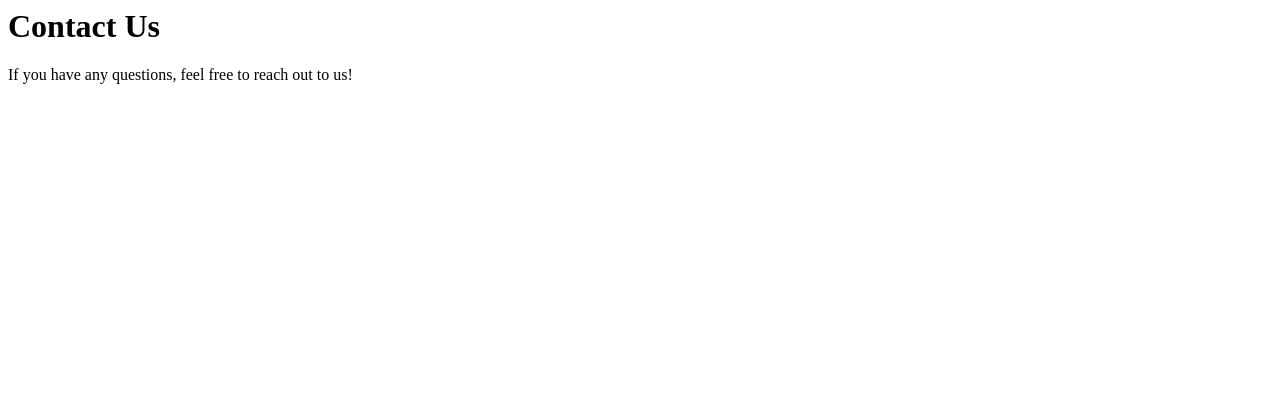
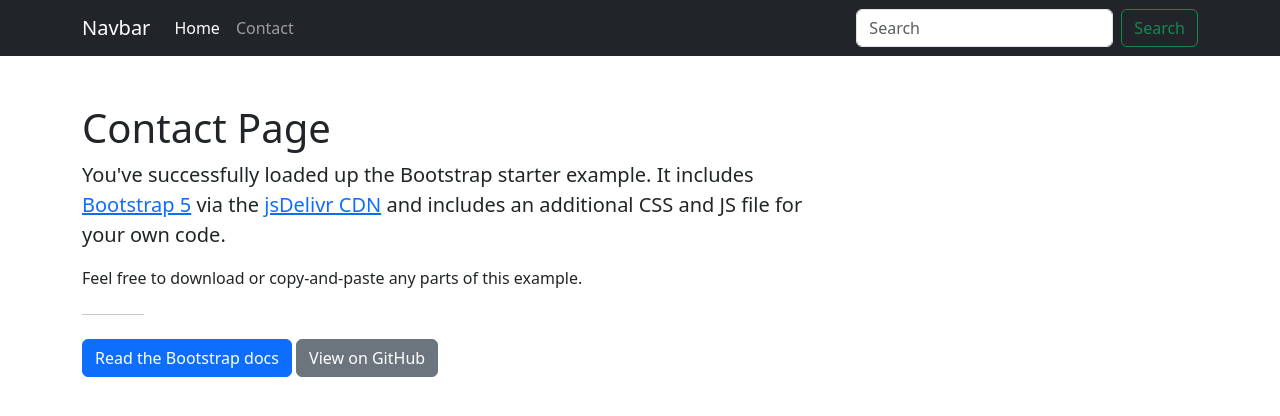
Before and after one commit to techknowch/php-mvc-framework, a PHP site: page /contact in a window 1280 px wide. Shown: the top 416 px of the page. Run offline with PHP 8.4, Linux system fonts and the light colour scheme.

Commit message:
Setup home and contact pages

```diff
--- a/views/contact.php
+++ b/views/contact.php
@@ -1,4 +1,64 @@
-<?php
+<!doctype html>
+<html lang="en">
+  <head>
+    <meta charset="utf-8">
+    <meta name="viewport" content="width=device-width, initial-scale=1">
+    <title>Bootstrap demo</title>
+    <link href="https://cdn.jsdelivr.net/npm/bootstrap@5.3.6/dist/css/bootstrap.min.css" rel="stylesheet" integrity="sha384-4Q6Gf2aSP4eDXB8Miphtr37CMZZQ5oXLH2yaXMJ2w8e2ZtHTl7GptT4jmndRuHDT" crossorigin="anonymous">
+    <link rel="stylesheet" href="styles.css">
+  </head>
+  <body>
+    <nav class="navbar navbar-expand-lg navbar-dark bg-dark">
+      <div class="container">
+        <a class="navbar-brand" href="#">Navbar</a>
+        <button class="navbar-toggler" type="button" data-bs-toggle="collapse" data-bs-target="#navbarSupportedContent" aria-controls="navbarSupportedContent" aria-expanded="false" aria-label="Toggle navigation">
+          <span class="navbar-toggler-icon"></span>
+        </button>
+        <div class="collapse navbar-collapse" id="navbarSupportedContent">
+          <ul class="navbar-nav me-auto mb-2 mb-lg-0">
+            <li class="nav-item">
+              <a class="nav-link active" aria-current="page" href="/">Home</a>
+            </li>
+            <li class="nav-item">
+              <a class="nav-link" href="/contact">Contact</a>
+            </li>
+            <!-- <li class="nav-item dropdown">
+              <a class="nav-link dropdown-toggle" href="#" id="navbarDropdown" role="button" data-bs-toggle="dropdown" aria-expanded="false">
+                Dropdown
+              </a>
+              <ul class="dropdown-menu" aria-labelledby="navbarDropdown">
+                <li><a class="dropdown-item" href="#">Action</a></li>
+                <li><a class="dropdown-item" href="#">Another action</a></li>
+                <li><hr class="dropdown-divider"></li>
+                <li><a class="dropdown-item" href="#">Something else here</a></li>
+              </ul>
+            </li> -->
+            <!-- <li class="nav-item">
+              <a class="nav-link disabled">Disabled</a>
+            </li> -->
+          </ul>
+          <form class="d-flex" role="search">
+            <input class="form-control me-2" type="search" placeholder="Search" aria-label="Search">
+            <button class="btn btn-outline-success" type="submit">Search</button>
+          </form>
+        </div>
+      </div>
+    </nav>
 
-echo "<h1>Contact Us</h1>";
-echo "<p>If you have any questions, feel free to reach out to us!</p>";
+    <div class="container my-5">
+      <h1>Contact Page</h1>
+      <div class="col-lg-8 px-0">
+        <p class="fs-5">You've successfully loaded up the Bootstrap starter example. It includes <a href="https://getbootstrap.com/">Bootstrap 5</a> via the <a href="https://www.jsdelivr.com/package/npm/bootstrap">jsDelivr CDN</a> and includes an additional CSS and JS file for your own code.</p>
+        <p>Feel free to download or copy-and-paste any parts of this example.</p>
+
+        <hr class="col-1 my-4">
+
+        <a href="https://getbootstrap.com" class="btn btn-primary">Read the Bootstrap docs</a>
+        <a href="https://github.com/twbs/examples" class="btn btn-secondary">View on GitHub</a>
+      </div>
+    </div>
+
+    <script src="https://cdn.jsdelivr.net/npm/bootstrap@5.3.6/dist/js/bootstrap.bundle.min.js" integrity="sha384-j1CDi7MgGQ12Z7Qab0qlWQ/Qqz24Gc6BM0thvEMVjHnfYGF0rmFCozFSxQBxwHKO" crossorigin="anonymous"></script>
+    <script src="main.js"></script>
+  </body>
+</html>
```
Also changed, not shown: views/home.php (+7 -7 lines).
